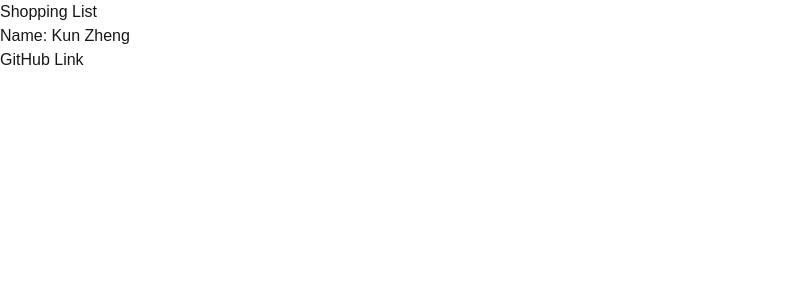
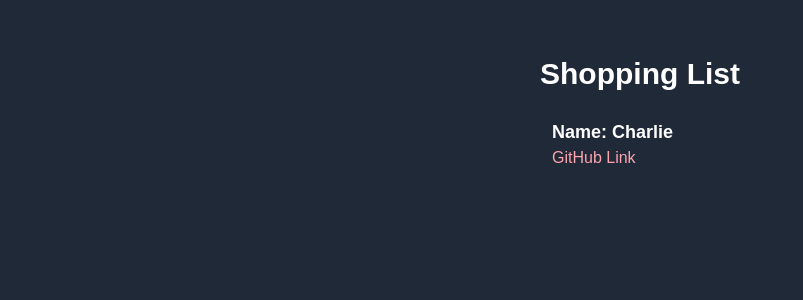
Before and after one commit to wNv-paCe/cprg306-assignments, a Next.js app: page /week-2 in a window 1280 px wide. Shown: the top 300 px of the page, without its empty margins (0-803 px from the left). Built offline with nearby package versions, Linux system fonts and the light colour scheme.

Commit message:
update style and color

```diff
--- a/app/week-2/page.js
+++ b/app/week-2/page.js
@@ -2,8 +2,8 @@ import StudentInfo from "./student-info";
 
 export default function Page() {
   return (
-    <main>
-      <h1>Shopping List</h1>
+    <main className="bg-gray-800 flex min-h-screen flex-col items-center p-14">
+      <h1 className="text-white text-3xl font-bold mb-5">Shopping List</h1>
       <p1>
         <StudentInfo />
       </p1>
--- a/app/week-2/student-info.js
+++ b/app/week-2/student-info.js
@@ -2,9 +2,9 @@ import Link from "next/link";
 
 export default function StudentInfo() {
   return (
-    <main>
-      <h1>Name: Kun Zheng</h1>
-      <p1>
+    <main className="w-48 h-16 p-2 flex flex-col justify-center">
+      <h1 className="text-white text-lg font-bold">Name: Charlie</h1>
+      <p1 className="text-rose-300 hover:text-orange-500 hover:underline">
         <Link href="https://github.com/wNv-paCe/cprg306-assignments">
           GitHub Link
         </Link>
```
